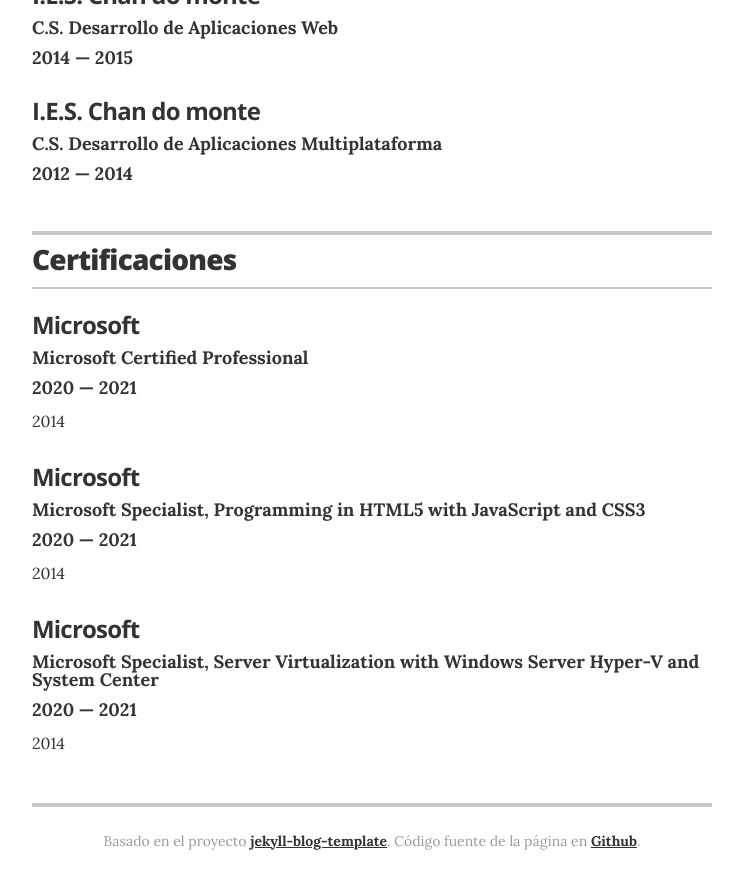
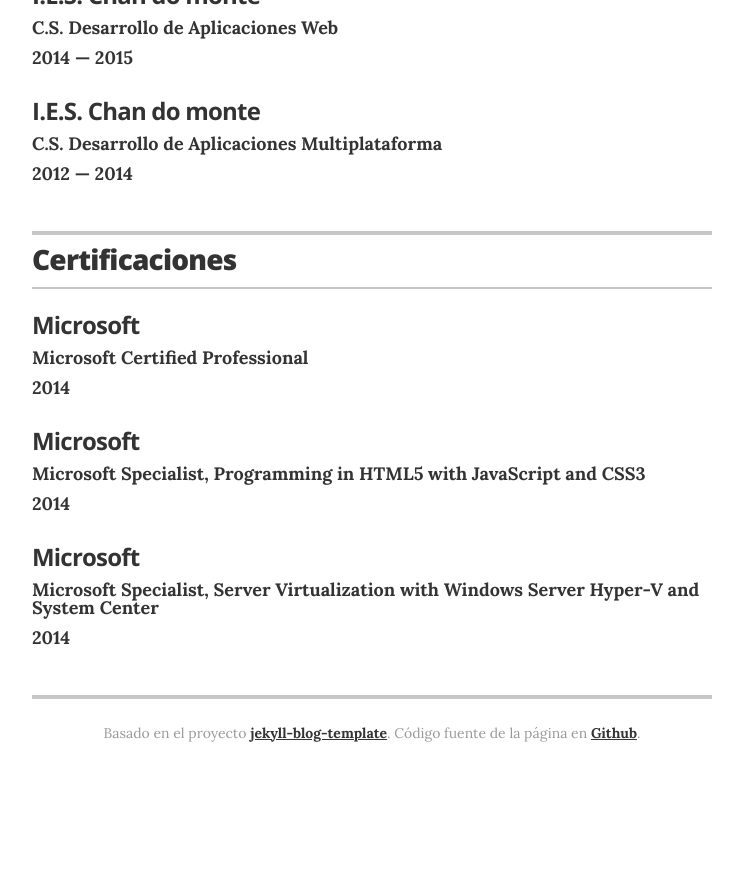
Before and after one commit to obocat/daniel_toranzo_perez, a Jekyll site: the page built from index.html, in a window 1280 px wide and 900 px high, scrolled down 1729 px. Shown: the top 889 px of the window, without its empty margins (268-1011 px from the left). Built offline with Jekyll 4.4.1, drawn with Linux system fonts in a browser that asks for light colours; after the commit the page ends 2521 px from its top, so only the background shows below that.

Commit message:
fix: certifications summary removed

```diff
--- a/_data/certifications.yml
+++ b/_data/certifications.yml
@@ -1,15 +1,12 @@
 # Certifications
 - name: Microsoft Certified Professional
   recognizedBy: Microsoft
-  year: 2020 &mdash; 2021
-  summary: 2014
+  year: 2014
 
 - name: Microsoft Specialist, Programming in HTML5 with JavaScript and CSS3
   recognizedBy: Microsoft
-  year: 2020 &mdash; 2021
-  summary: 2014
+  year: 2014
 
 - name: Microsoft Specialist, Server Virtualization with Windows Server Hyper-V and System Center
   recognizedBy: Microsoft
-  year: 2020 &mdash; 2021
-  summary: 2014
+  year: 2014
--- a/_layouts/resume.html
+++ b/_layouts/resume.html
@@ -111,7 +111,6 @@
           <h4 class="resume-item-details group" itemprop="description">{{ certification.name }}</h4>
           <h4 class="resume-item-details group" itemprop="description">{{ certification.year }}</h4>
           <p class="resume-item-copy" itemprop="description">
-          <p class="resume-item-copy">{{ certification.summary }}</p>
         </div>
         {% endfor %}
       </section>
```
